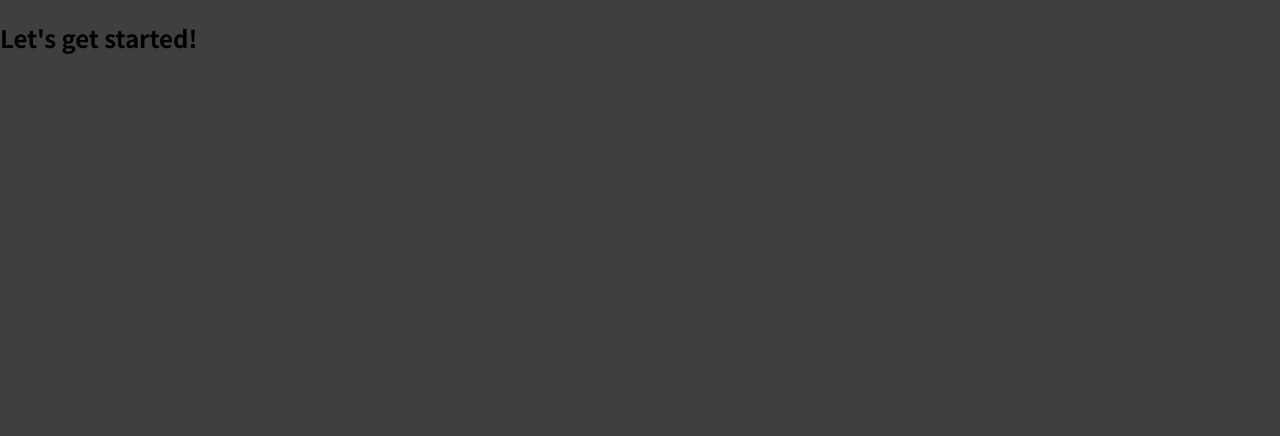
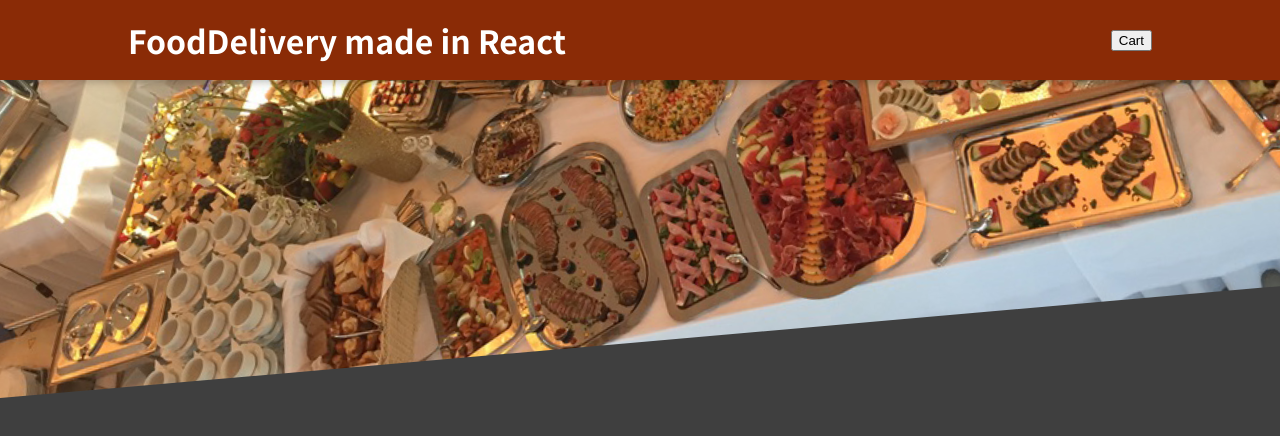
Before and after one commit to kjh-busan/react-FoodDeliveryApp, a React (Create React App) app: page / in a window 1280 px wide. Shown: the top 436 px of the page. Built offline with nearby package versions, Linux system fonts and the light colour scheme.

Commit message:
feat: header img and css

```diff
--- a/src/App.js
+++ b/src/App.js
@@ -1,8 +1,11 @@
+import React, { Fragment } from "react";
+import Header from "./components/Layout/Header";
+
 function App() {
   return (
-    <div>
-      <h2>Let's get started!</h2>
-    </div>
+    <Fragment>
+      <Header />
+    </Fragment>
   );
 }
 
--- /dev/null
+++ b/src/components/Layout/Header.js
@@ -0,0 +1,18 @@
+import { Fragment } from "react";
+import classes from "./Header.module.css";
+import MealsImg from "../assets/meals.jpg";
+const Header = (props) => {
+  return (
+    <Fragment>
+      <header className={classes.header}>
+        <h1>FoodDelivery made in React</h1>
+        <button>Cart</button>
+      </header>
+      <div className={classes["main-image"]}>
+        <img src={MealsImg} alt="A table full of delicios food!" />
+      </div>
+    </Fragment>
+  );
+};
+
+export default Header;
--- /dev/null
+++ b/src/components/Layout/Header.module.css
@@ -0,0 +1,29 @@
+.header {
+  position: fixed;
+  top: 0;
+  left: 0;
+  width: 100%;
+  height: 5rem;
+  background-color: #8a2b06;
+  color: white;
+  display: flex;
+  justify-content: space-between;
+  align-items: center;
+  padding: 0 10%;
+  box-shadow: 0 2px 8px rgba(0, 0, 0, 0.25);
+  z-index: 10;
+}
+
+.main-image {
+  width: 100%;
+  height: 25rem;
+  z-index: 0;
+  overflow: hidden;
+}
+
+.main-image img {
+  width: 110%;
+  height: 100%;
+  object-fit: cover;
+  transform: rotateZ(-5deg) translateY(-4rem) translateX(-1rem);
+}
```
Also changed, not shown: src/components/assets/meals.jpg (added).
